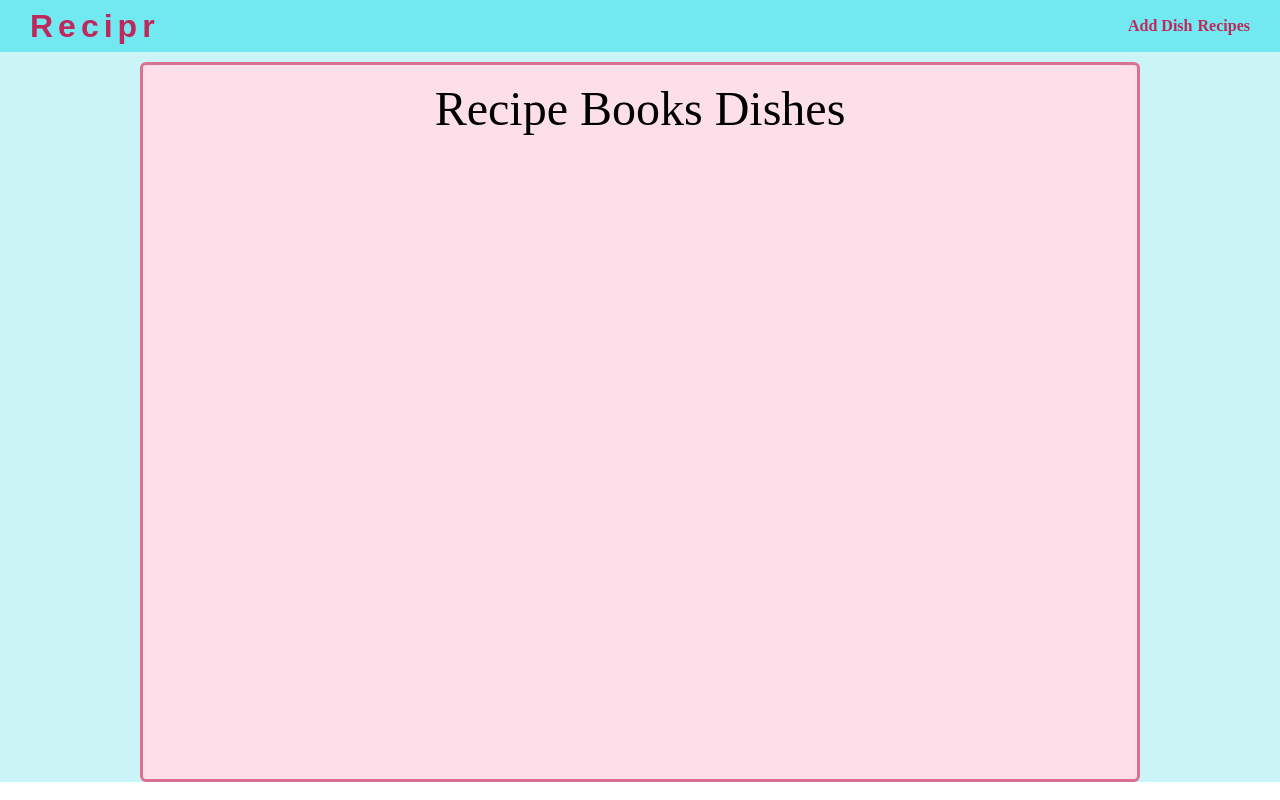
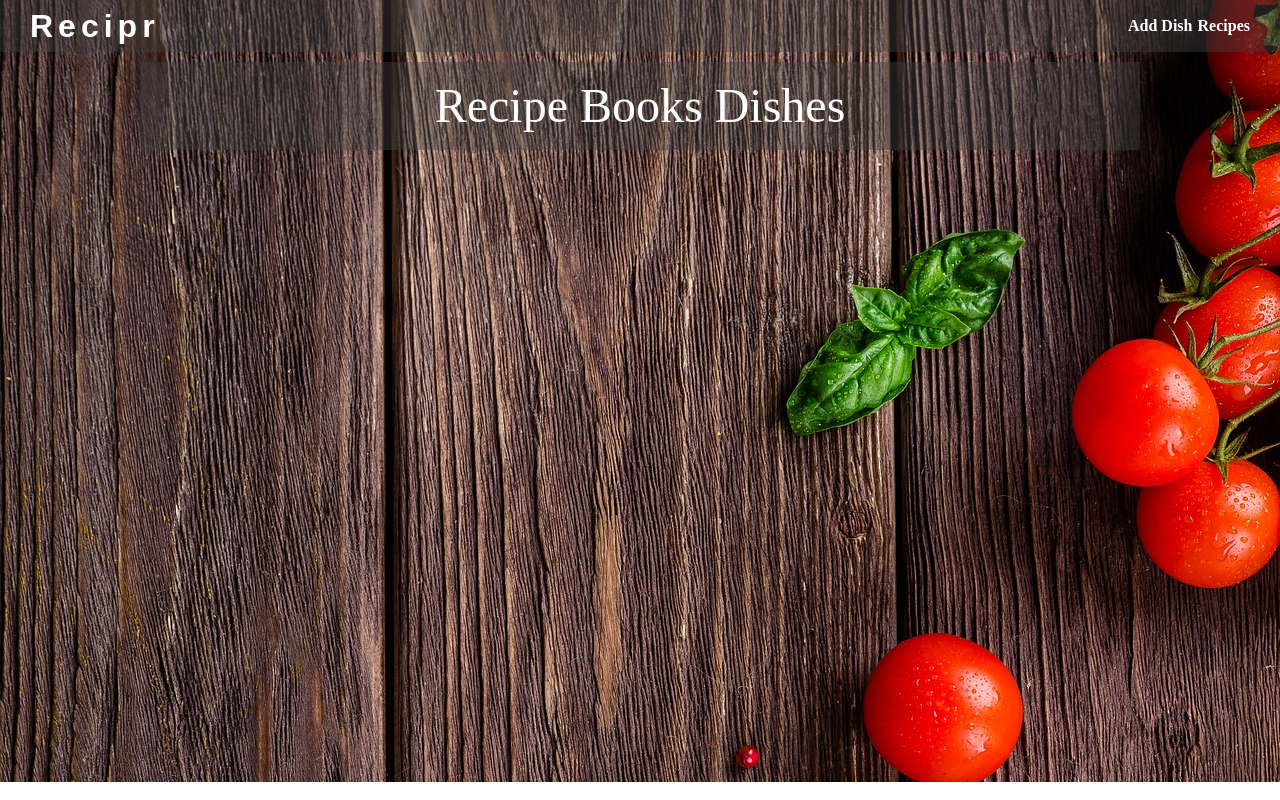
Before and after one commit to BrannanC/recipe-client, a React (Create React App) app: page / in a window 1280 px wide. Built offline with nearby package versions, Linux system fonts and the light colour scheme; no server answers.

Commit message:
Way better css, still not great though

```diff
--- a/src/App.css
+++ b/src/App.css
@@ -1,5 +1,5 @@
 .App {
   text-align: center;
-  background: rgb(203, 244, 247);
+  background-image: url('./assets/food-background.jpg');
   height: 100%;
 }
--- a/src/components/Dishes/Dishes.css
+++ b/src/components/Dishes/Dishes.css
@@ -12,13 +12,17 @@
     margin: 10px;
 }
 
+.dish-list a {
+    color: white;
+    background: rgba(65, 65, 65, 0.418);
+}
+
 .Dish {
     max-width: 1000px;
-    background: rgb(252, 223, 232);
     margin: 10px auto;
     min-height: 90vh;
     border-radius: 6px;
-    border: 3px solid palevioletred;
+    color: white;
 }
 
 .Dish .dishname {
@@ -28,6 +32,13 @@
 
 .AddDish {
     min-height: 100vh;
+    color: white;
+    max-width: 1000px;
+    margin: 20px auto;
+}
+
+.TopFive {
+    background: rgba(65, 65, 65, 0.418);
 }
 
 .TopFive h2 {
--- a/src/components/Home/Home.css
+++ b/src/components/Home/Home.css
@@ -1,13 +1,14 @@
 .Home {
+    color: white;
     max-width: 1000px;
-    background: rgb(252, 223, 232);
     margin: 10px auto;
     min-height: 90vh;
     border-radius: 6px;
-    border: 3px solid palevioletred;
 }
 
 .Home h1 {
     padding: 20px 0;
     font-size: 3rem;
+    width: 100%;
+    background: rgba(65, 65, 65, 0.418);
 }
--- a/src/components/Navbar/Navbar.css
+++ b/src/components/Navbar/Navbar.css
@@ -2,7 +2,7 @@
     display: flex;
     justify-content: space-between;
     padding: 10px 30px;
-    background: rgb(114, 233, 241);
+    background: rgba(65, 65, 65, 0.418);
 }
 
 .Navbar .logo {
@@ -10,12 +10,12 @@
     font-family: 'Varela', sans-serif;
     font-weight: 600;
     font-size: 2rem;
-    color: rgb(190, 41, 91);
+    color: white
 }
 
 .Navbar a {
     text-decoration: none;
-    color: rgb(190, 41, 91);
+    color: white;
     font-weight: 600;
 }
 
--- a/src/components/Recipes/Recipes.css
+++ b/src/components/Recipes/Recipes.css
@@ -1,10 +1,10 @@
 .Recipe {
     max-width: 1000px;
-    background: rgb(252, 223, 232);
     margin: 10px auto;
     min-height: 90vh;
     border-radius: 6px;
-    border: 3px solid palevioletred;
+    color: white;
+    background: rgba(65, 65, 65, 0.418);
 }
 
 .Recipe h1 {
@@ -46,7 +46,12 @@
 
 .recipe-list .recipe {
     border: 1px solid white;
+    background: rgba(65, 65, 65, 0.418);
     margin: 10px;
     width: 20%;
     min-height: 30vh;
 }
+
+.recipe-list a {
+    color: white;
+}
```
Also changed, not shown: src/assets/food-background.jpg (added).
